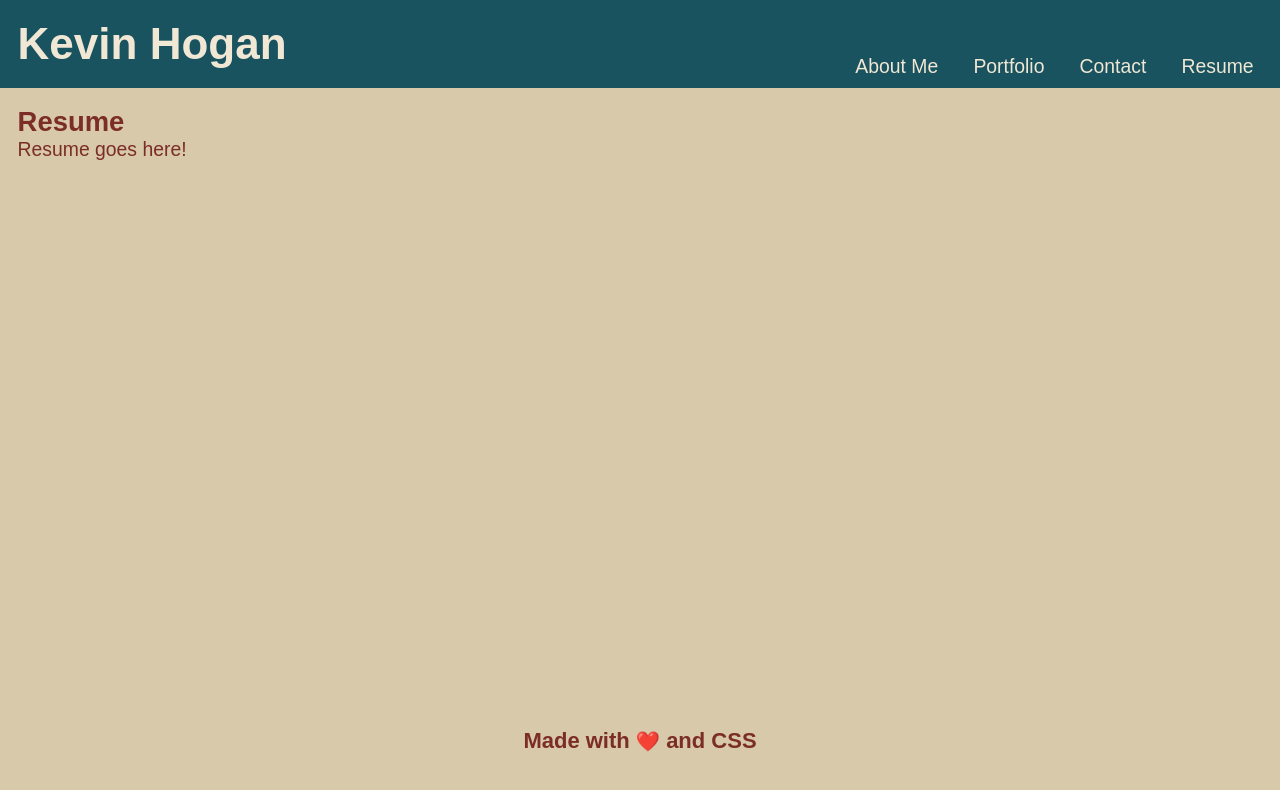
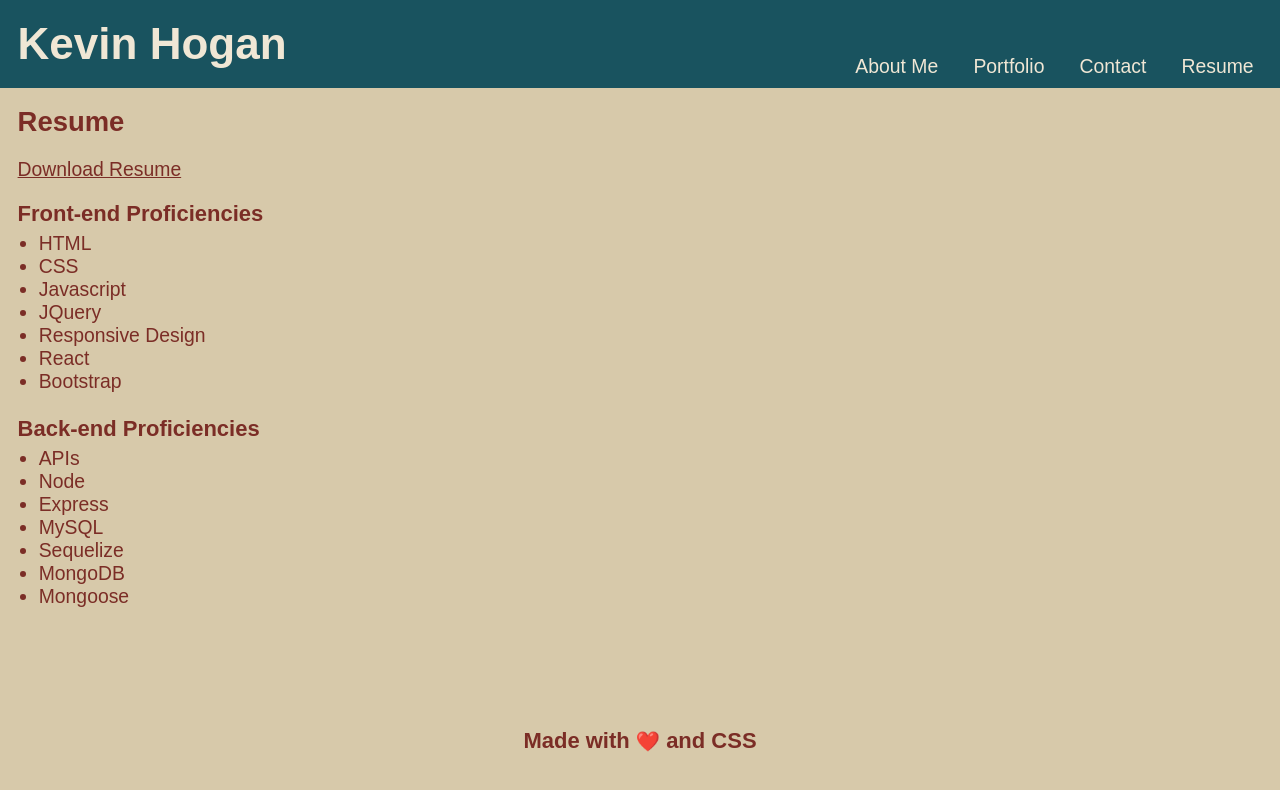
Before and after one commit to kevinchogan/react-portfolio, a React (Vite) app: page /resume in a window 1280 px wide. Shown: the top 790 px of the page. Built offline with nearby package versions, Linux system fonts and the light colour scheme.

Commit message:
first pass resume page

```diff
--- a/src/index.css
+++ b/src/index.css
@@ -99,7 +99,6 @@ header nav ul a:hover {
   text-decoration: underline;
 }
 
-/* About Me */
 .portrait {
   height: 13rem;
   width: 10rem;
@@ -122,6 +121,20 @@ header nav ul a:hover {
 .about-me p,
 .about-me h2 {
   background-color: var(--dark-tan);
+  margin-bottom: 20px;
+}
+
+.about-me h3 {
+  margin-bottom: 5px;
+}
+
+.about-me a {
+  margin-bottom: 20px;
+}
+
+.about-me ul {
+  list-style-type: disc;
+  margin-left: 1.2rem;
 }
 
 .about-container {
--- a/src/pages/ResumePage.jsx
+++ b/src/pages/ResumePage.jsx
@@ -1,11 +1,31 @@
+import resume from '../assets/pdf/resume.pdf'
+
 export default function ResumePage() {
     return (
         <section className="about-me">
           <h2 id="Resume">Resume</h2>
+          <p><a href={resume}>Download Resume</a></p>
           <div>
-            <p>
-                Resume goes here!
-            </p>
+            <h3>Front-end Proficiencies</h3>
+            <ul>
+              <li>HTML</li>
+              <li>CSS</li>
+              <li>Javascript</li>
+              <li>JQuery</li>
+              <li>Responsive Design</li>
+              <li>React</li>
+              <li>Bootstrap</li>
+            </ul><br></br>
+            <h3>Back-end Proficiencies</h3>
+            <ul>
+              <li>APIs</li>
+              <li>Node</li>
+              <li>Express</li>
+              <li>MySQL</li>
+              <li>Sequelize</li>
+              <li>MongoDB</li>
+              <li>Mongoose</li>
+            </ul>
           </div>
         </section>
     );
```
Also changed, not shown: 1 other file (tests, documents, lock files or other folders).
